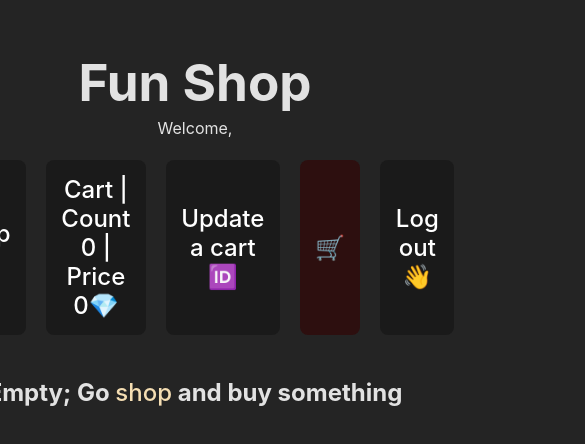
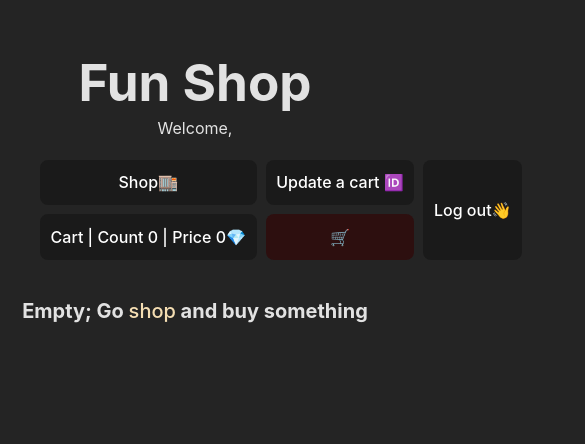
Before and after one commit to nibezo/funshop, a React (Vite) app in the folder front/: page /main/Cart in a window 390 px wide. Shown: the top 444 px of the page, 585 px wide, since content can reach past the window. Built offline with nearby package versions, Linux system fonts and the light colour scheme.

Commit message:
feat: Add spinner to login

```diff
--- /dev/null
+++ b/front/src/adaptive.css
@@ -0,0 +1,59 @@
+@media screen and (max-width: 1032px) {
+  .bar__button {
+    font-size: 20px;
+  }
+  .shop,
+  .cart-list,
+  .cart-item {
+    width: 796px;
+  }
+}
+
+@media screen and (max-width: 893px) {
+  .bar__button {
+    font-size: 16px;
+  }
+  .shop,
+  .cart-list,
+  .cart,
+  .cart-item {
+    width: 646px;
+  }
+}
+
+@media screen and (max-width: 751px) {
+  .bar {
+    gap: 9px;
+  }
+  .shop,
+  .cart {
+    width: 635px;
+  }
+  .cart-list {
+    width: 600px;
+  }
+  .card {
+    height: 311px;
+    width: 173px;
+  }
+}
+
+@media screen and (max-width: 708px) {
+  h2 {
+    font-size: 20px;
+  }
+  .bar {
+    flex-direction: column;
+    flex-wrap: wrap;
+    height: 100px;
+  }
+  .bar__button {
+    flex: 1;
+  }
+  .shop,
+  .cart-list,
+  .cart,
+  .cart-item {
+    width: 470px;
+  }
+}
--- a/front/src/components/Login/Login.jsx
+++ b/front/src/components/Login/Login.jsx
@@ -2,15 +2,22 @@ import "./Login.scss";
 import axios from "axios";
 import { useEffect, useState } from "react";
 import { useNavigate } from "react-router-dom";
+import Spinner from "./../Spinner/Spinner";
 
 export default function Login() {
   const navigateToMain = useNavigate();
   const [isError, setIsError] = useState(false);
+  const [loaded, setLoaded] = useState(true);
   useEffect(() => {
     if (localStorage.getItem("access_token")) {
       navigateToMain("/main");
     }
   });
+
+  useEffect(() => {
+    setLoaded(false);
+  }, []);
+
   function login() {
     const loginFormData = new FormData();
     const username = document.querySelector(".login__login").value;
@@ -18,6 +25,7 @@ export default function Login() {
     if (username && password) {
       loginFormData.append("username", username);
       loginFormData.append("password", password);
+      setLoaded(true);
       const loginUser = () => {
         return axios
           .post(`https://funapi.ilyadev.tech/token`, loginFormData, {
@@ -27,6 +35,7 @@ export default function Login() {
           })
           .then((res) => {
             console.log(res.data);
+            setLoaded(false);
             localStorage.setItem("access_token", res.data.access_token);
             localStorage.setItem("token_type", res.data.token_type);
             localStorage.setItem(
@@ -47,6 +56,7 @@ export default function Login() {
   }
   return (
     <div className="login">
+      {loaded && <Spinner>Login is loading...</Spinner>}
       <h1 style={{ textAlign: "center" }}>Welcome | Fun Shop</h1>
       <input
         type="text"
--- /dev/null
+++ b/front/src/components/Spinner/Spinner.jsx
@@ -0,0 +1,9 @@
+import "./Spinner.scss";
+
+export default function Spinner(props) {
+  return (
+    <div className="spinner">
+      <p className="spinner__text">{props.children}</p>
+    </div>
+  );
+}
--- /dev/null
+++ b/front/src/components/Spinner/Spinner.scss
@@ -0,0 +1,28 @@
+.spinner {
+  display: flex;
+  justify-content: center;
+  align-items: center;
+  position: absolute;
+  top: 0;
+  left: 0;
+  width: 100%;
+  height: 100%;
+  background-color: rgba(0, 0, 0, 0.9);
+  &__text {
+    font-size: 48px;
+    margin: 0;
+    animation: pulse 1.5s infinite linear;
+  }
+}
+
+@keyframes pulse {
+  0% {
+    opacity: 1;
+  }
+  50% {
+    opacity: 0.5;
+  }
+  100% {
+    opacity: 1;
+  }
+}
--- a/front/src/main.jsx
+++ b/front/src/main.jsx
@@ -7,6 +7,7 @@ import Login from "./components/Login/Login";
 import Main from "./components/Main/Main";
 
 import "./index.css";
+import "./adaptive.css";
 
 const router = createBrowserRouter([
   {
```
